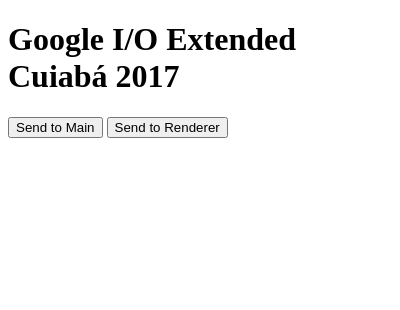
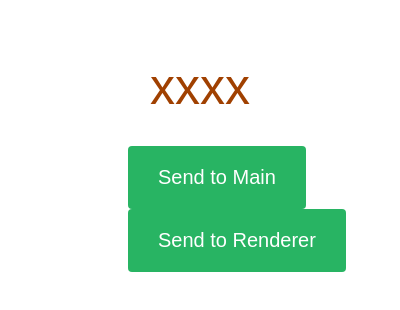
Before and after one commit to victorhsn/demo-electron-google-io17, an Electron app: page demo05-ipc/src/index.html in a window 400 px wide. Drawn offline with Linux system fonts and the light colour scheme; no server answers.

Commit message:
new features

```diff
--- a/demo02-main/src/main.js
+++ b/demo02-main/src/main.js
@@ -7,7 +7,8 @@
     new BrowserWindow({
         width: 400,
         height: 500,
-        title: 'Google I/O Extended Cuiabá 2017'
+        title: 'Google I/O Extended Cuiabá 2017',
+        backgroundColor: '#FFC300'
     })
 
 })
--- a/demo03-main-window/src/main.js
+++ b/demo03-main-window/src/main.js
@@ -3,7 +3,6 @@
 const BrowserWindow = electron.BrowserWindow;
 
 let mainWindow;
-let otherWindow;
 
 app.on('ready', () => {
 
@@ -13,8 +12,8 @@
         title: 'Google IO/Extended Cuiabá 2017',
         backgroundColor: '#DAF7A6',
         center: true,
-        //resizable: false
-        //movable: false,
+        resizable: false,
+        movable: false,
 
     })
 
--- a/demo05-ipc/src/index.html
+++ b/demo05-ipc/src/index.html
@@ -2,17 +2,21 @@
 <html>
     <head>
         <meta charset="utf-8"/>
-        <title>Google I/O Extended Cuiabá 2017x</title>
+        <title>Google I/O Extended Cuiabá 2017</title>
+        <link rel="stylesheet" href="style.css"/>
     </head>
     <body>
-        <h1>Google I/O Extended Cuiabá 2017</h1>
 
-        <div id="googlelover">
-
+        <div class="container">
+            <div class="message" id="message">xxxx</div>
         </div>
 
-        <button id="sendmain">Send to Main</button>
-        <button id="sendrenderer">Send to Renderer</button>
+        <div class="btnSend">
+            <button class="btn" id="sendmain">Send to Main</button>
+            <button class="btn" id="sendrenderer">Send to Renderer</button>
+        </div>
+
+
     </body>
 
     <script src="renderer.js"></script>
--- a/demo05-ipc/src/renderer.js
+++ b/demo05-ipc/src/renderer.js
@@ -11,6 +11,6 @@
 
 ipc.on('messagefrommain', (event, arg) => {
 
-  document.getElementById('googlelover').innerHTML = arg;
+  document.getElementById('message').textContent = arg;
 
 })
--- /dev/null
+++ b/demo05-ipc/src/style.css
@@ -0,0 +1,35 @@
+h1 {
+    font-size: 16px;
+    font-family: sans-serif;
+}
+
+.container {
+    display: flex;
+    flex-direction: column;
+    justify-content: center;
+    align-items: center;
+
+}
+
+.message {
+
+    font-size: 50px;
+    font-family: sans-serif;
+    color: #A04000;
+    margin-top: 50px;
+
+}
+
+.btnSend {
+   margin-left: 120px;
+   margin-top: 30px;
+}
+
+.btn {
+    padding: 20px 30px;
+    border: 0;
+    font-size: 20px;
+    background-color: #28B463;
+    border-radius: 4px;
+    color: #FFFFFF;
+}
--- a/demo06-main-renderer/src/renderer.js
+++ b/demo06-main-renderer/src/renderer.js
@@ -1,7 +1,7 @@
 const electron = require('electron');
 const ipc = electron.ipcRenderer;
 
-document.getElementById('push').addEventListener('click', () => {
+document.getElementById('press').addEventListener('click', () => {
 
     ipc.send('countdown-start');
 
```
Also changed, not shown: demo05-ipc/src/main.js (+12 -3 lines), demo06-main-renderer/src/index.html (+1 -1 lines).
